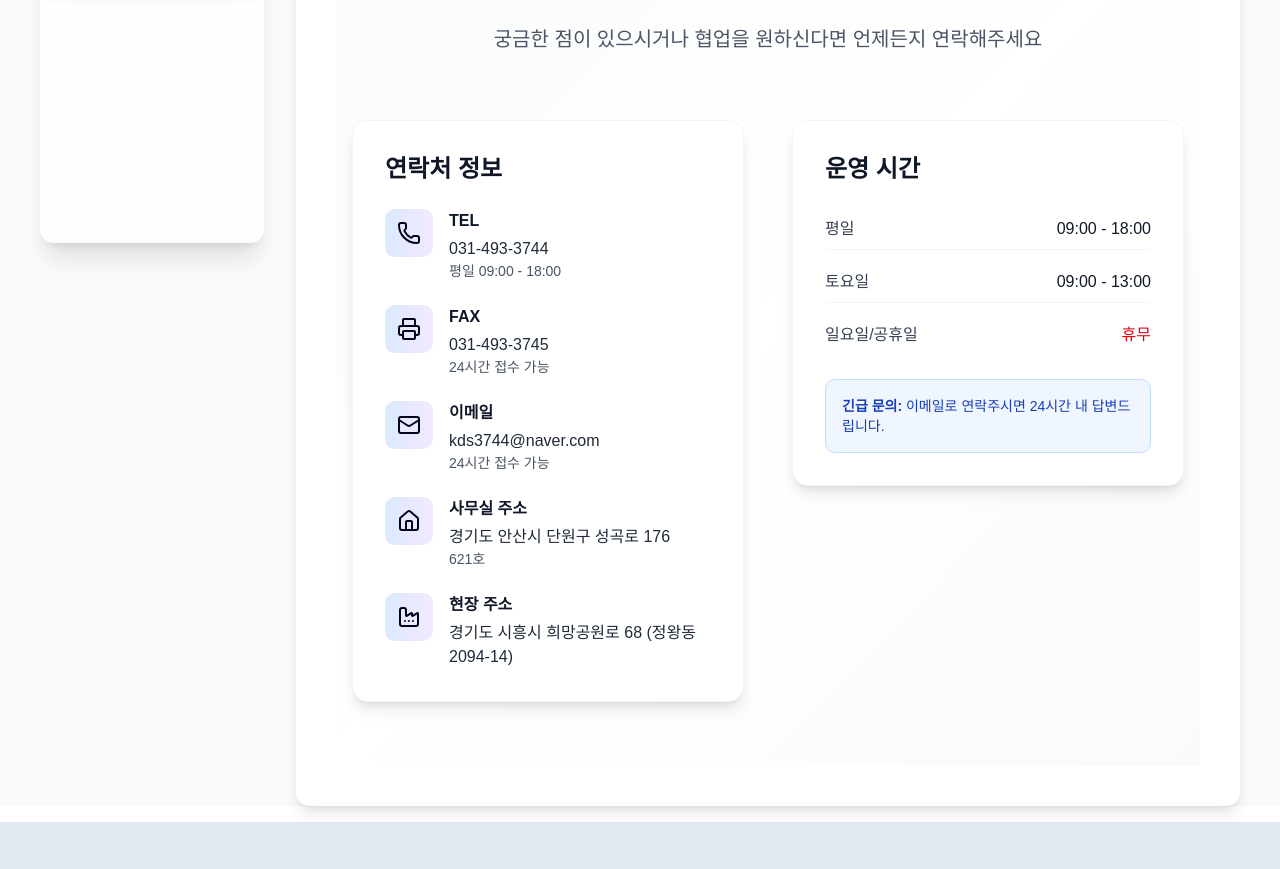
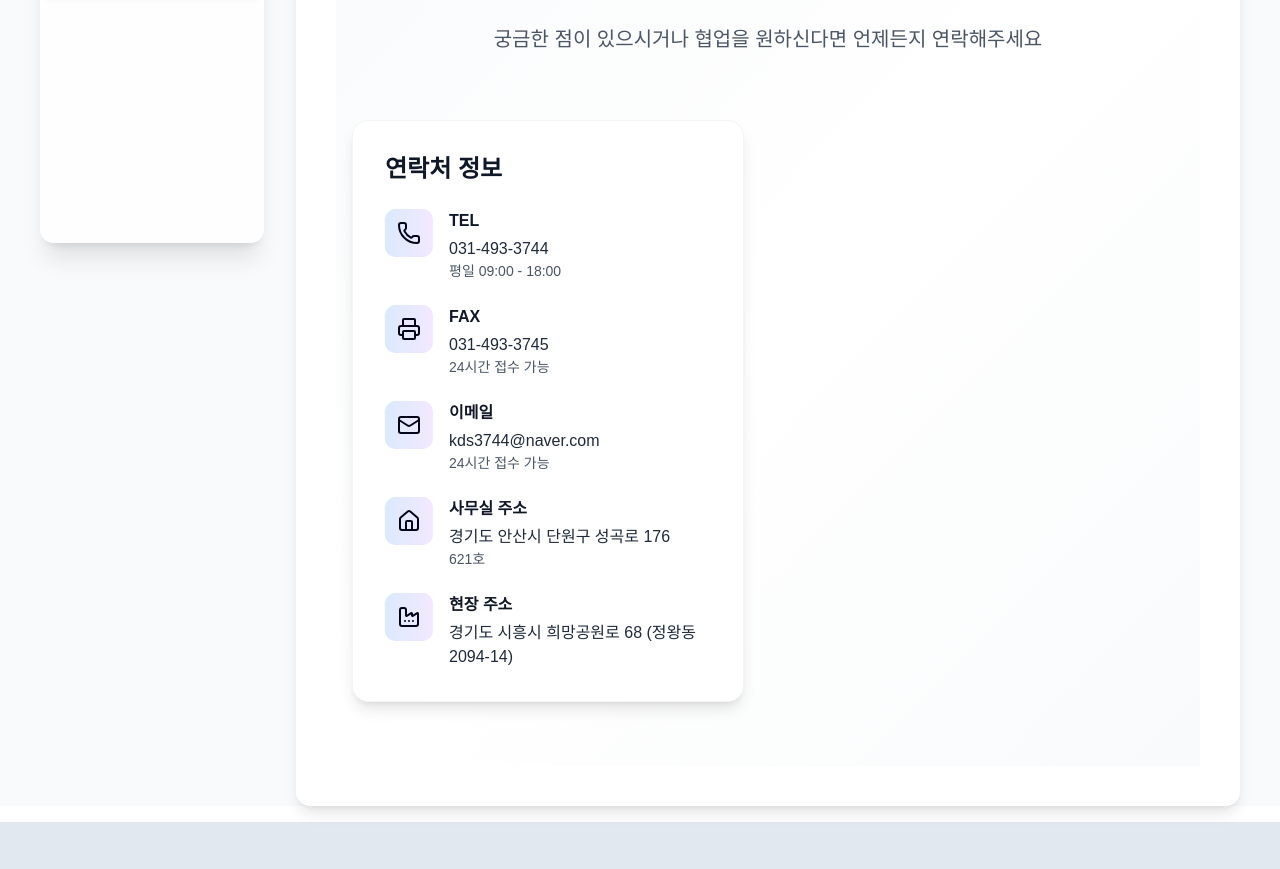
Before and after one commit to kdsolution3744/kdsolution-web, a Next.js app: page /contact/inquiry in a window 1280 px wide. Shown: the part 589-1458 px from the top of the page. Built offline with nearby package versions, Linux system fonts and the light colour scheme; a web font is replaced by a local one.

Commit message:
chore : 문의 페이지 임시

```diff
--- a/src/app/contact/inquiry/page.tsx
+++ b/src/app/contact/inquiry/page.tsx
@@ -16,117 +16,7 @@ export default function InquiryPage() {
         <div className="grid grid-cols-1 lg:grid-cols-2 gap-12">
           {/* Contact Form. 실제 이메일 전송기능이 미정이라 우선 주석처리 */}
           {/* <AnimatedSection delay={200}>
-              <div className="bg-white rounded-2xl shadow-lg p-8 border border-gray-100">
-                <h2 className="text-2xl font-semibold text-gray-900 mb-6">
-                  문의하기
-                </h2>
 
-                <form className="space-y-6">
-                  <div className="grid grid-cols-1 md:grid-cols-2 gap-6">
-                    <div>
-                      <label
-                        htmlFor="name"
-                        className="block text-sm font-medium text-gray-700 mb-2"
-                      >
-                        이름 *
-                      </label>
-                      <input
-                        type="text"
-                        id="name"
-                        name="name"
-                        required
-                        className="w-full px-4 py-3 border border-gray-300 rounded-lg focus:ring-2 focus:ring-blue-500 focus:border-transparent transition-all duration-200"
-                        placeholder="홍길동"
-                      />
-                    </div>
-                    <div>
-                      <label
-                        htmlFor="email"
-                        className="block text-sm font-medium text-gray-700 mb-2"
-                      >
-                        이메일 *
-                      </label>
-                      <input
-                        type="email"
-                        id="email"
-                        name="email"
-                        required
-                        className="w-full px-4 py-3 border border-gray-300 rounded-lg focus:ring-2 focus:ring-blue-500 focus:border-transparent transition-all duration-200"
-                        placeholder="example@company.com"
-                      />
-                    </div>
-                  </div>
-
-                  <div className="grid grid-cols-1 md:grid-cols-2 gap-6">
-                    <div>
-                      <label
-                        htmlFor="company"
-                        className="block text-sm font-medium text-gray-700 mb-2"
-                      >
-                        회사명
-                      </label>
-                      <input
-                        type="text"
-                        id="company"
-                        name="company"
-                        className="w-full px-4 py-3 border border-gray-300 rounded-lg focus:ring-2 focus:ring-blue-500 focus:border-transparent transition-all duration-200"
-                        placeholder="회사명을 입력해주세요"
-                      />
-                    </div>
-                    <div>
-                      <label
-                        htmlFor="phone"
-                        className="block text-sm font-medium text-gray-700 mb-2"
-                      >
-                        연락처
-                      </label>
-                      <input
-                        type="tel"
-                        id="phone"
-                        name="phone"
-                        className="w-full px-4 py-3 border border-gray-300 rounded-lg focus:ring-2 focus:ring-blue-500 focus:border-transparent transition-all duration-200"
-                        placeholder="010-1234-5678"
-                      />
-                    </div>
-                  </div>
-                  <div>
-                    <label
-                      htmlFor="message"
-                      className="block text-sm font-medium text-gray-700 mb-2"
-                    >
-                      문의 내용 *
-                    </label>
-                    <textarea
-                      id="message"
-                      name="message"
-                      rows={6}
-                      required
-                      className="w-full px-4 py-3 border border-gray-300 rounded-lg focus:ring-2 focus:ring-blue-500 focus:border-transparent transition-all duration-200 resize-none"
-                      placeholder="문의하실 내용을 자세히 작성해주세요..."
-                    />
-                  </div>
-
-                  <button
-                    type="submit"
-                    disabled={isPending}
-                    className="w-full bg-gradient-to-r from-blue-600 to-purple-600 text-white font-semibold py-4 px-6 rounded-lg hover:from-blue-700 hover:to-purple-700 focus:ring-4 focus:ring-blue-200 transition-all duration-200 disabled:opacity-50 disabled:cursor-not-allowed"
-                  >
-                    {isPending ? "전송 중..." : "문의 보내기"}
-                  </button>
-
-                  {state && (
-                    <div
-                      className={`p-4 rounded-lg ${
-                        state.success
-                          ? "bg-green-50 text-green-800 border border-green-200"
-                          : "bg-red-50 text-red-800 border border-red-200"
-                      }`}
-                    >
-                      {state.message}
-                    </div>
-                  )}
-                </form>
-              </div>
             </AnimatedSection> */}
 
           {/* Contact Information */}
@@ -148,43 +38,10 @@ export default function InquiryPage() {
                       <p className="text-gray-800 font-medium">
                         {info.content}
                       </p>
-                      <p className="text-sm text-gray-600">{info.desc}</p>
+                      <p className="text-sm text-gray-600">{info?.desc}</p>
                     </div>
                   </div>
                 ))}
-              </div>
-            </div>
-          </AnimatedSection>
-
-          {/* 운영 시간 */}
-          <AnimatedSection delay={600}>
-            <div className="bg-white rounded-2xl shadow-lg p-8 border border-gray-100">
-              <h2 className="text-2xl font-semibold text-gray-900 mb-6">
-                운영 시간
-              </h2>
-              <div className="space-y-3">
-                <div className="flex justify-between items-center py-2 border-b border-gray-100">
-                  <span className="text-gray-700">평일</span>
-                  <span className="font-medium text-gray-900">
-                    09:00 - 18:00
-                  </span>
-                </div>
-                <div className="flex justify-between items-center py-2 border-b border-gray-100">
-                  <span className="text-gray-700">토요일</span>
-                  <span className="font-medium text-gray-900">
-                    09:00 - 13:00
-                  </span>
-                </div>
-                <div className="flex justify-between items-center py-2">
-                  <span className="text-gray-700">일요일/공휴일</span>
-                  <span className="font-medium text-red-600">휴무</span>
-                </div>
-              </div>
-              <div className="mt-6 p-4 bg-blue-50 rounded-lg border border-blue-200">
-                <p className="text-sm text-blue-800">
-                  <strong>긴급 문의:</strong> 이메일로 연락주시면 24시간 내
-                  답변드립니다.
-                </p>
               </div>
             </div>
           </AnimatedSection>
```
